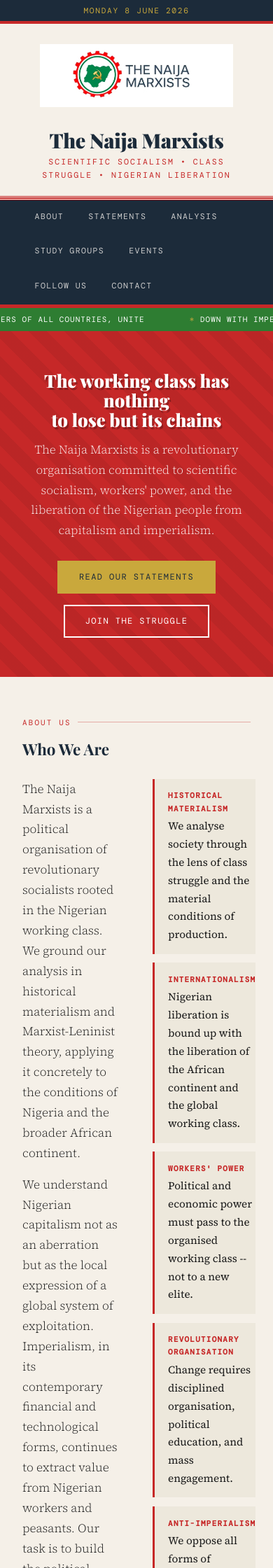
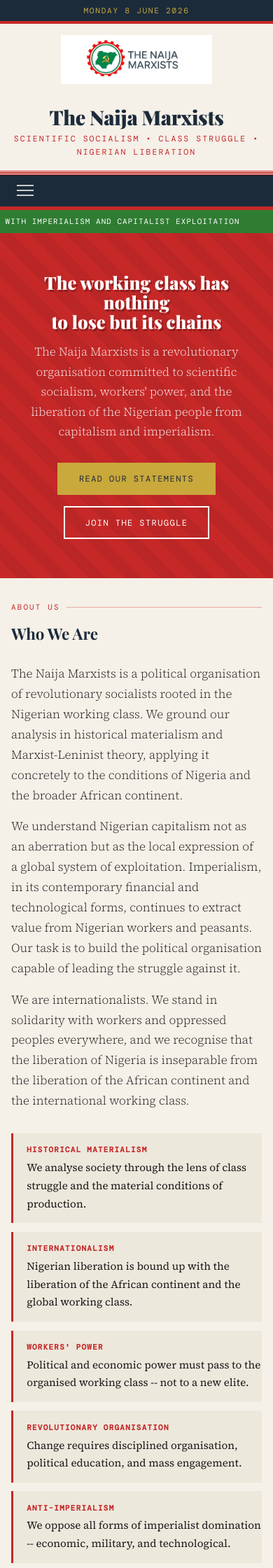
Before and after one commit to NaijaMarxistTech/website, a Jekyll site: the page built from index.html, in a window 390 px wide. Shown: the top 2240 px of the page at 70% size. Built offline with Jekyll 4.4.1, drawn with Linux system fonts in a browser that asks for light colours.

Commit message:
Mobile optimization: responsive grids, hamburger menu, ticker fix

```diff
--- a/_includes/header.html
+++ b/_includes/header.html
@@ -14,8 +14,14 @@
     </header>
   </div>
   <nav>
-    <ul>
-      <li><a href="#about" class="active">About</a></li>
+    <div class="nav-inner">
+      <button class="nav-toggle" aria-label="Toggle navigation" aria-expanded="false">
+        <span></span>
+        <span></span>
+        <span></span>
+      </button>
+      <ul class="nav-menu">
+        <li><a href="#about">About</a></li>
         <li><a href="#statements">Statements</a></li>
         <li><a href="#analysis">Analysis</a></li>
         <li><a href="#study-groups">Study Groups</a></li>
@@ -23,4 +29,5 @@
         <li><a href="#social">Follow Us</a></li>
         <li><a href="#contact">Contact</a></li>
       </ul>
+    </div>
   </nav>
--- a/css/base.css
+++ b/css/base.css
@@ -21,6 +21,11 @@
   padding: 0;
 }
 
+html, body {
+    max-width: 100%;
+    overflow-x: hidden;
+}
+
 html { scroll-behavior: smooth; }
 
 body {
@@ -29,7 +34,6 @@
   font-family: var(--serif);
   font-size: 17px;
   line-height: 1.7;
-  overflow-x: hidden;
 }
 
 /* ── LAYOUT ── */
@@ -120,12 +124,90 @@
 
 /* ── RESPONSIVE ── */
 @media (max-width: 768px) {
-  header { flex-direction: column; text-align: center; gap: 1rem; }
-  #about .about-grid,
-  #contact .contact-grid { grid-template-columns: 1fr; gap: 2rem; }
-  .footer-inner { grid-template-columns: 1fr; gap: 2rem; }
-  .analysis-item { grid-template-columns: 1fr; }
+
+  /* ── HEADER ── */
+  header {
+    flex-direction: column;
+    text-align: center;
+    gap: 1rem;
+    padding: 1.2rem 1rem;
+    width: 100%;
+  }
+  .logo-wrap img { height: 70px; }
+
+  /* ── NAV ── */
+  nav ul {
+    padding: 0 0.5rem;
+    justify-content: center;
+  }
+  nav ul li a {
+    padding: 0.65rem 0.55rem;
+    font-size: 0.6rem;
+  }
+
+  /* ── TICKER ── */
+  .ticker-wrap {
+    width: 100%;
+    max-width: 100vw;
+  }
+
+  /* ── SECTIONS ── */
+  section.content-section { padding: 2rem 0; }
+  .page-wrap { padding: 0 1rem; }
+
+  /* ── ABOUT ── */
+  #about .about-grid {
+    grid-template-columns: 1fr;
+    gap: 2rem;
+  }
+
+  /* ── STATEMENTS ── */
+  #statements .statements-grid {
+    grid-template-columns: 1fr;
+  }
+
+  /* ── ANALYSIS ── */
+  .analysis-item {
+    grid-template-columns: 1fr;
+    gap: 0.8rem;
+  }
   .analysis-date-block { display: none; }
-  nav ul { padding: 0 1rem; }
-  nav ul li a { padding: 0.75rem 0.7rem; font-size: 0.65rem; }
+
+  /* ── STUDY GROUPS ── */
+  .sg-grid {
+    grid-template-columns: 1fr;
+  }
+
+  /* ── SOCIAL ── */
+  #social .social-grid {
+    grid-template-columns: 1fr;
+  }
+
+  /* ── CONTACT ── */
+  #contact .contact-grid {
+    grid-template-columns: 1fr;
+    gap: 2rem;
+  }
+  .contact-form-wrap {
+    padding: 1.2rem;
+    width: 100%;
+    box-sizing: border-box;
+  }
+  .form-field input,
+  .form-field textarea,
+  .form-field select {
+    width: 100%;
+    box-sizing: border-box;
+  }
+
+  /* ── FOOTER ── */
+  .footer-inner {
+    grid-template-columns: 1fr;
+    gap: 2rem;
+  }
+  .footer-bottom {
+    flex-direction: column;
+    text-align: center;
+  }
+
 }
--- a/css/layout.css
+++ b/css/layout.css
@@ -21,8 +21,10 @@
   display: flex;
   align-items: center;
   gap: 2rem;
+  width: 100%;
   max-width: 1100px;
   margin: 0 auto;
+  box-sizing: border-box;
 }
 .logo-wrap img {
   height: 90px;
@@ -55,14 +57,25 @@
   z-index: 100;
   border-bottom: 3px solid var(--red);
 }
+
+/* ── NAV INNER WRAP ── */
+.nav-inner {
+  max-width: 1100px;
+  margin: 0 auto;
+  padding: 0 2rem;
+  display: flex;
+  align-items: center;
+  justify-content: space-between;
+}
+
+/* Desktop nav list */
 nav ul {
   display: flex;
   list-style: none;
-  max-width: 1100px;
-  margin: 0 auto;
-  padding: 0 2rem;
+  margin: 0;
+  padding: 0;
   gap: 0;
-  flex-wrap: wrap;
+  flex-wrap: nowrap;
 }
 nav ul li a {
   display: block;
@@ -80,6 +93,36 @@
 nav ul li a.active {
   color: var(--gold);
   border-bottom-color: var(--gold);
+}
+
+/* ── HAMBURGER BUTTON (hidden on desktop) ── */
+.nav-toggle {
+  display: none;
+  flex-direction: column;
+  justify-content: center;
+  gap: 5px;
+  background: none;
+  border: none;
+  cursor: pointer;
+  padding: 0.5rem;
+  z-index: 200;
+}
+.nav-toggle span {
+  display: block;
+  width: 24px;
+  height: 2px;
+  background: #ccc;
+  transition: transform 0.3s, opacity 0.3s;
+  transform-origin: center;
+}
+.nav-toggle.open span:nth-child(1) {
+  transform: translateY(7px) rotate(45deg);
+}
+.nav-toggle.open span:nth-child(2) {
+  opacity: 0;
+}
+.nav-toggle.open span:nth-child(3) {
+  transform: translateY(-7px) rotate(-45deg);
 }
 
 /* ── HERO BAND ── */
@@ -134,6 +177,8 @@
   overflow: hidden;
   padding: 0.45rem 0;
   border-top: 2px solid var(--red);
+  width: 100%;
+  max-width: 100%;
 }
 .ticker {
   display: flex;
@@ -210,3 +255,93 @@
   letter-spacing: 0.08em;
   opacity: 0.5;
 }
+
+/* ══════════════════════════════════
+   MOBILE — max 768px
+══════════════════════════════════ */
+@media (max-width: 768px) {
+
+  /* HEADER */
+  header {
+    flex-direction: column;
+    text-align: center;
+    padding: 1rem;
+  }
+  .logo-wrap img { height: 70px; }
+
+  /* NAV — show hamburger, hide desktop list */
+  .nav-inner {
+    padding: 0.4rem 1rem;
+    position: relative;
+  }
+  .nav-toggle {
+    display: flex;
+  }
+  .nav-menu {
+    display: none;
+    flex-direction: column;
+    position: absolute;
+    top: 100%;
+    left: 0;
+    right: 0;
+    background: var(--navy);
+    border-top: 2px solid var(--red);
+    z-index: 150;
+    padding: 0.5rem 0;
+  }
+  .nav-menu.open {
+    display: flex;
+  }
+  nav ul li a {
+    padding: 0.9rem 1.5rem;
+    font-size: 0.72rem;
+    border-bottom: 1px solid rgba(255,255,255,0.06);
+    border-left: none;
+    width: 100%;
+    box-sizing: border-box;
+  }
+  nav ul li:last-child a {
+    border-bottom: none;
+  }
+
+  /* TICKER */
+  .ticker-wrap {
+    overflow: hidden;
+    max-width: 100%;
+    width: 100%;
+  }
+  .ticker {
+    flex-wrap: nowrap;
+    width: max-content;
+  }
+  .ticker span {
+    flex-shrink: 0;
+  }
+
+  /* FOOTER */
+  .footer-inner {
+    grid-template-columns: 1fr;
+    gap: 2rem;
+  }
+  .footer-bottom {
+    flex-direction: column;
+    text-align: center;
+  }
+
+}
+
+/* ══════════════════════════════════
+   DESKTOP RESET — min 769px
+══════════════════════════════════ */
+@media (min-width: 769px) {
+  .nav-toggle { display: none !important; }
+  .nav-menu {
+    display: flex !important;
+    flex-direction: row !important;
+    position: static !important;
+    background: none !important;
+    border: none !important;
+    padding: 0 !important;
+  }
+  .ticker { width: auto; }
+}
--- a/css/sections.css
+++ b/css/sections.css
@@ -302,3 +302,72 @@
 .form-field textarea:focus,
 .form-field select:focus { border-color: var(--red); }
 .form-field textarea { height: 110px; resize: vertical; }
+
+
+
+
+
+
+
+
+@media (max-width: 768px) {
+
+  /* ABOUT */
+  #about .about-grid {
+    grid-template-columns: 1fr !important;
+    gap: 2rem !important;
+  }
+
+  /* ANALYSIS */
+  .analysis-item {
+    grid-template-columns: 1fr !important;
+    gap: 0.8rem !important;
+  }
+  .analysis-date-block { display: none !important; }
+  .analysis-body h3 { font-size: 1rem; }
+  .analysis-body p { font-size: 0.85rem; }
+
+  /* STATEMENTS */
+  #statements .statements-grid {
+    grid-template-columns: 1fr !important;
+  }
+
+  /* STUDY GROUPS */
+  .sg-grid {
+    grid-template-columns: 1fr !important;
+  }
+
+  /* SOCIAL */
+  #social .social-grid {
+    grid-template-columns: 1fr !important;
+  }
+
+  /* CONTACT */
+  #contact .contact-grid {
+    grid-template-columns: 1fr !important;
+    gap: 2rem !important;
+  }
+  .contact-form-wrap {
+    padding: 1.2rem !important;
+    width: 100% !important;
+    box-sizing: border-box !important;
+  }
+  .form-field input,
+  .form-field textarea,
+  .form-field select {
+    width: 100% !important;
+    box-sizing: border-box !important;
+    max-width: 100% !important;
+  }
+
+  /* FOOTER */
+  .footer-inner {
+    grid-template-columns: 1fr !important;
+    gap: 1.5rem !important;
+  }
+  .footer-bottom {
+    flex-direction: column !important;
+    text-align: center !important;
+  }
+
+}
--- a/js/scroll.js
+++ b/js/scroll.js
@@ -26,3 +26,26 @@
   });
 
 });
+
+
+// ── HAMBURGER MENU ──
+const navToggle = document.querySelector('.nav-toggle');
+const navMenu   = document.querySelector('.nav-menu');
+
+navToggle.addEventListener('click', () => {
+  navToggle.classList.toggle('open');
+  navMenu.classList.toggle('open');
+  navToggle.setAttribute(
+    'aria-expanded',
+    navToggle.classList.contains('open')
+  );
+});
+
+// Close menu when a nav link is clicked
+document.querySelectorAll('.nav-menu a').forEach(link => {
+  link.addEventListener('click', () => {
+    navToggle.classList.remove('open');
+    navMenu.classList.remove('open');
+    navToggle.setAttribute('aria-expanded', false);
+  });
+});
```
Lines whose indentation alone changed are shown as unchanged.
